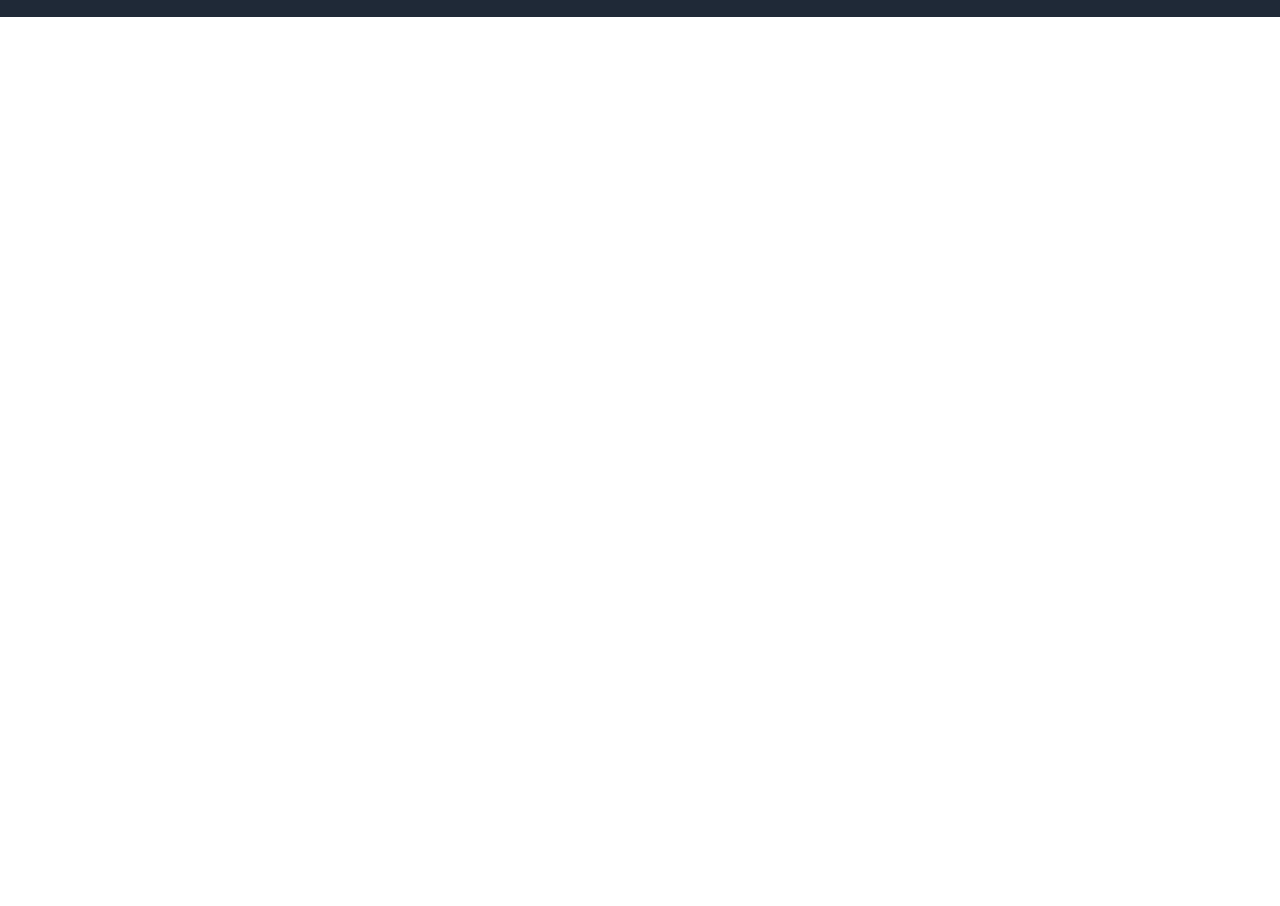
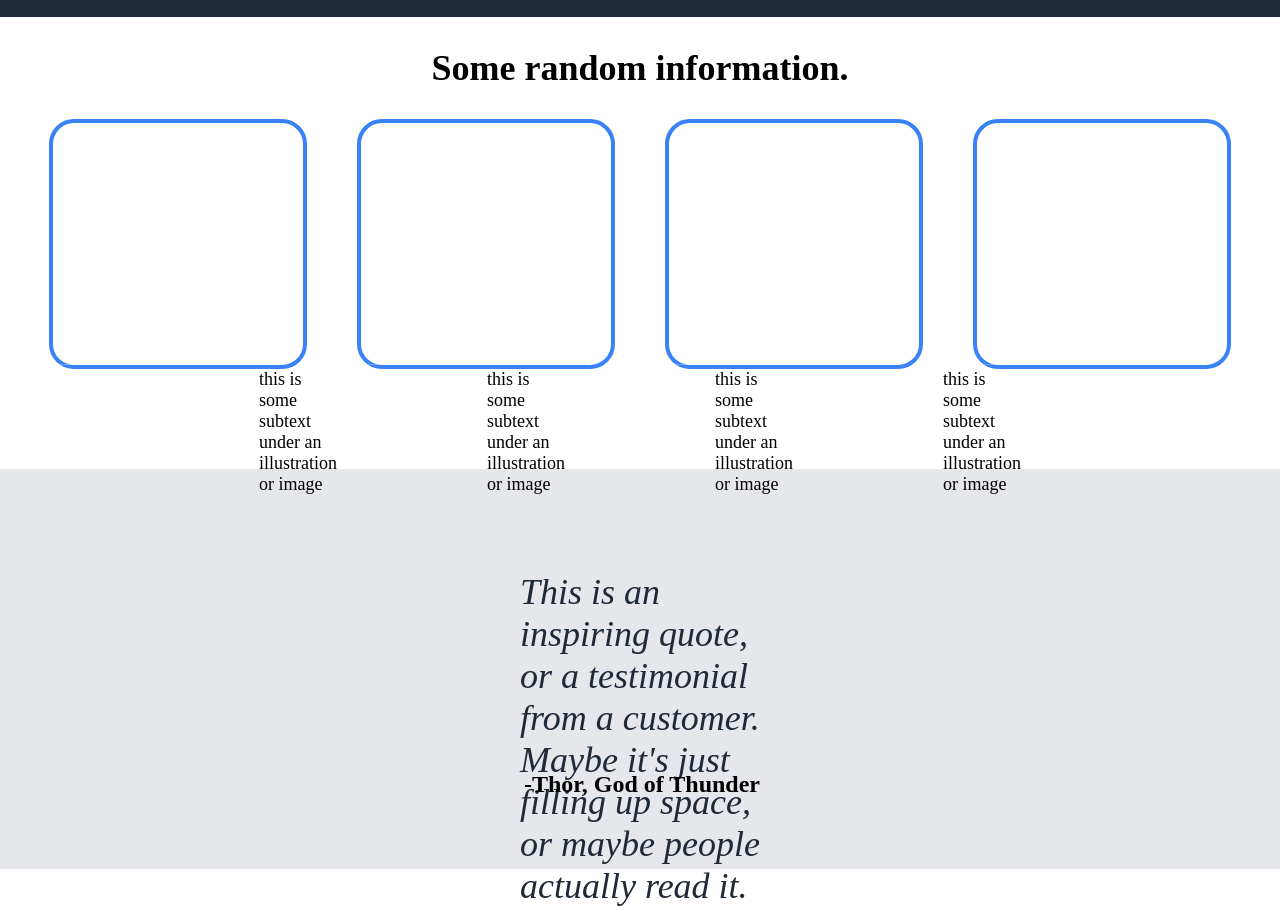
Before and after one commit to for-ag/Landing-Page, a plain HTML site: page index.html in a window 1280 px wide. Shown: the part 420-1326 px from the top of the page. Before the commit the page ends 800 px from the top, so only its background shows below. Drawn offline with Linux system fonts and the light colour scheme.

Commit message:
Added quote and more progress

```diff
--- a/index.html
+++ b/index.html
@@ -25,5 +25,33 @@
             <p>this is a placeholder for an image</p>
         </div>
     </div>
+    <h4>Some random information.</h4>
+    <div class="white_1">
+        <div class="white-2">
+            <p>this is some subtext under and illustration or image</p>
+        </div>
+        <div class="white-2">
+            <p>this is some subtext under and illustration or image</p>
+        </div>
+        <div class="white-2">
+            <p>this is some subtext under and illustration or image</p>
+        </div>
+        <div class="white-2">
+            <p>this is some subtext under and illustration or image</p>
+        </div>
+    </div>
+    <div class="white-text">
+        <p>this is some subtext under an illustration or image</p>
+        <p>this is some subtext under an illustration or image</p>
+        <p>this is some subtext under an illustration or image</p>
+        <p>this is some subtext under an illustration or image</p>
+    </div>
+    <div class="quote">
+        <p class="quote-text">This is an inspiring quote, or a testimonial from a customer.
+            Maybe it's just filling up space, or maybe people actually read
+            it. Who knows? All i know is that it looks nice.
+        </p>
+        <p class="thor">-Thor, God of Thunder</p>
+    </div>
 </body>
 </html>
--- a/style.css
+++ b/style.css
@@ -17,6 +17,7 @@ header {
 
 .logo {
     font-size: 24px;
+    font-weight: bolder;
     color: #f9faf8;
     margin-left: 250px;
 }
@@ -77,3 +78,75 @@ button {
     border: none;
     color: #f9faf8;
 }
+
+.white_1 {
+    display: flex;
+    height: 250px;
+    background-color: white;
+    justify-content: center;
+    gap: 50px;
+}
+
+h4 {
+    text-align: center;
+    font-size: 36px;
+    margin-top: 30px;
+    margin-bottom: 30px;
+}
+
+.white_1 p {
+    height: 100%;
+    display: flex;
+    align-items: flex-end;
+    width: 250px;
+}
+
+.white-text {
+    display: flex;
+    justify-content: center;
+    padding-left: 270px;
+    padding-right: 270px;
+    height: 100px;
+    gap: 150px;
+}
+
+.white-text p {
+    display: flex;
+    justify-content: space-between;
+    width: 160px;
+    font-size: 18px;
+}
+
+.white-2 {
+    border-radius: 25px;
+    border: 4px solid #3882F6;
+    color: white;
+    font-size: 1px;
+}
+
+.quote {
+    height: 400px;
+    background-color: #E5E7EB;
+    display: flex;
+    flex-direction: column;
+    justify-content: center;
+    padding-top: 30px;
+    padding-left: 520px;
+    padding-right: 520px;
+
+}
+
+.quote-text {
+    font-size: 36px;
+    height: 200px;
+    color: #1F2937;
+    font-style: italic;
+    font-weight: 100;
+}
+
+.thor {
+    display: flex;
+    align-self: flex-end;
+    font-size: 24px;
+    font-weight: bold;
+}
```
